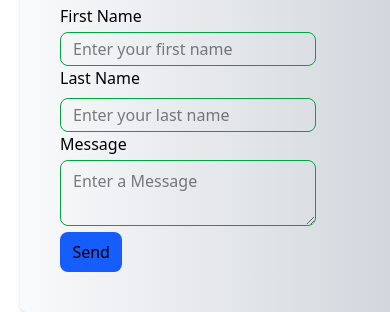
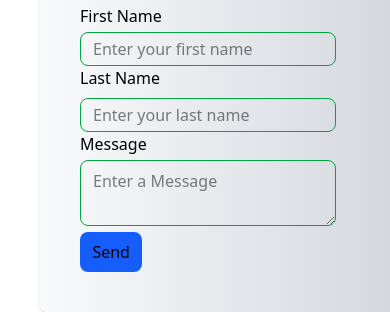
Before and after one commit to ris71/Portfolio1, a plain HTML site: page index.html in a window 390 px wide. Shown: the part 2774-3086 px from the top of the page. Drawn offline with nearby package versions, Linux system fonts and the light colour scheme.

Commit message:
Update index.html

```diff
--- a/index.html
+++ b/index.html
@@ -142,7 +142,7 @@
 
 </div>
 </section>
-<section id="contact" class="relative m-5 p-10 md:m-1 md:p-2 mb-20 text-black bg-gradient-to-r from-gray-50 to-gray-300 shadow-md rounded-lg min-w-98 h-full">
+<section id="contact" class="relative m-10 p-10 md:m-1 md:p-2 mb-20 text-black bg-gradient-to-r from-gray-50 to-gray-300 shadow-md rounded-lg min-w-98 h-full">
     <div class="w-full">
          <div class=" mt-2 mb-2 text-2xl font-bold text-center leading-6">SEND A MESSAGE</div>
          <div class="grid grid-row grid-cols-1 sm:grid-cols-2 gap-3">
@@ -184,4 +184,5 @@
     </div>
 </section>
 </body>
+
 </html>
```
